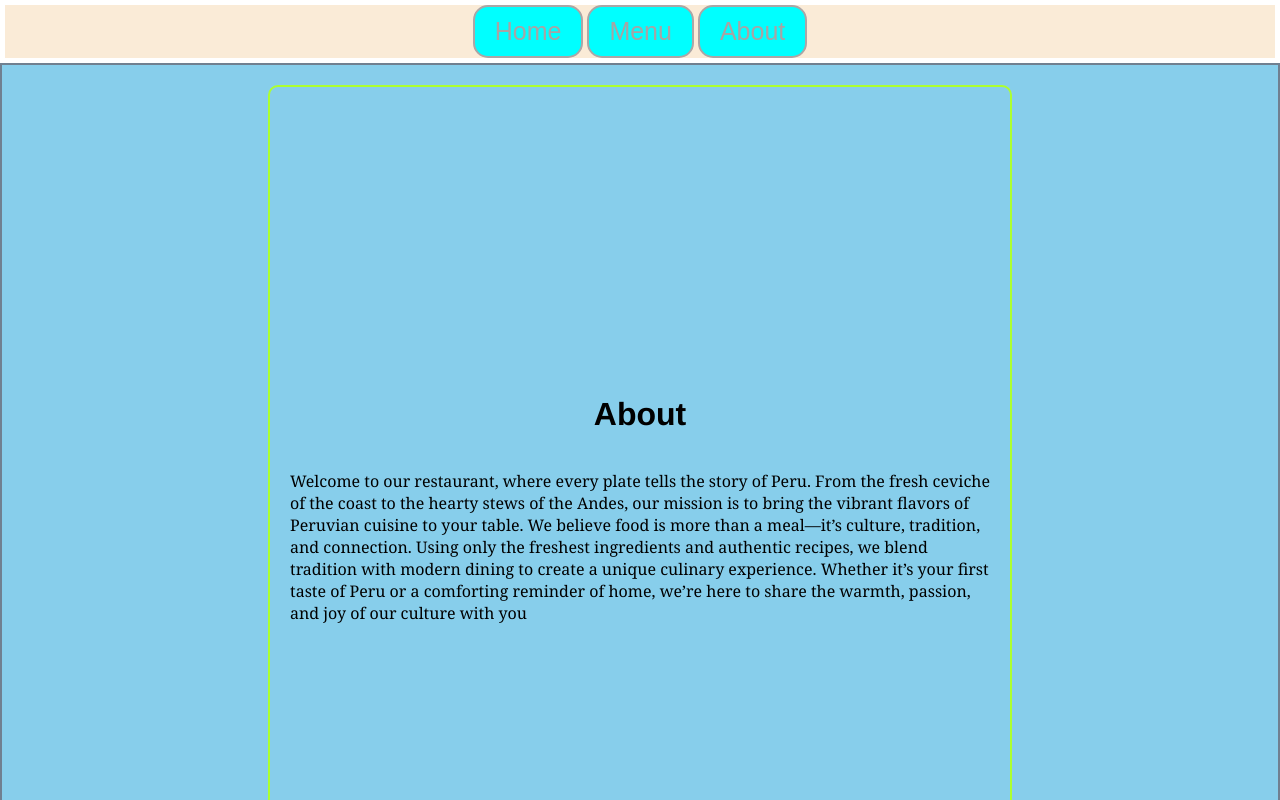
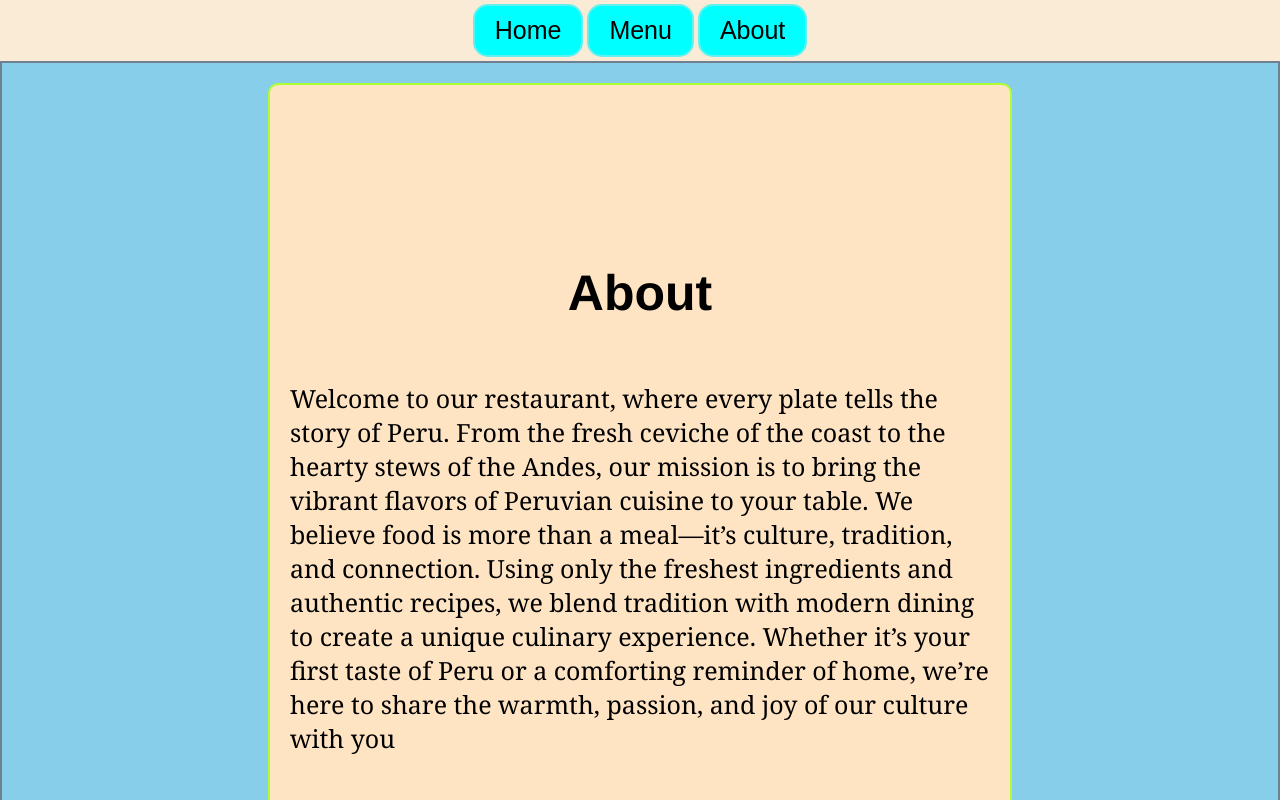
Before and after one commit to jasc1204/Restaurant, a website built with webpack: page src/template.html in a window 1280 px wide. Both pictures are taken after a click on the button "About". Shown: the top 800 px of the page. Built offline with nearby package versions, Linux system fonts and the light colour scheme.

Commit message:
Finished styling every div,buttons,etc. Now it feels more natural and clickable.

```diff
--- a/src/style.css
+++ b/src/style.css
@@ -11,18 +11,29 @@ body{
 header{
     background-color: antiquewhite;
     justify-items: center;
-    margin: 5px;
+    padding: 4px;
 
 }
+
 button {
-    color:rgb(168, 164, 164);
-    border: 2px solid rgb(171, 166, 166);
+    color:rgb(6, 0, 0);
+    border: 2px solid rgb(97, 241, 238);
     background-color: aqua;
     padding: 10px 20px;
     width: auto ;
     font-size: 25px;
     block-size: auto;
     border-radius: 15px;
+    transition: background-color 0.3s ease;
+}
+
+button:hover {
+  background-color: red;
+  transform: scale(1.1);
+}
+
+button:active {
+    background-color: wheat;
 }
 
 .dish{
@@ -38,6 +49,9 @@ button {
     border: 2px solid greenyellow;
     border-radius: 10px;
     block-size: auto;
+}
+.dish:hover{
+    transform: scale(1.05);
 }
 
 #content{
@@ -77,8 +91,20 @@ p{
     border-radius: 10px;
     block-size: auto;
     height: 100vh;
+    background-color: bisque;
 }
 
+#about:hover{
+    transform: scale(1.01);
+}
+
+#about > p {
+    font-size: 25px;
+}
+
+#about > h1 {
+    font-size:50px;
+}
 #newContent {
     height: 100vh;
 }
@@ -101,6 +127,9 @@ p{
   border: 8px solid black;
   border-radius: 10px;
 }
+#overlay:hover{
+    transform: scale(1.1);
+}
 
 #background::before {
         content: "";
@@ -115,4 +144,5 @@ p{
 #fullImage{
     width: 100%;   /* fill horizontally */
     height: 100%;  /* fill vertically */
+
 }
```
